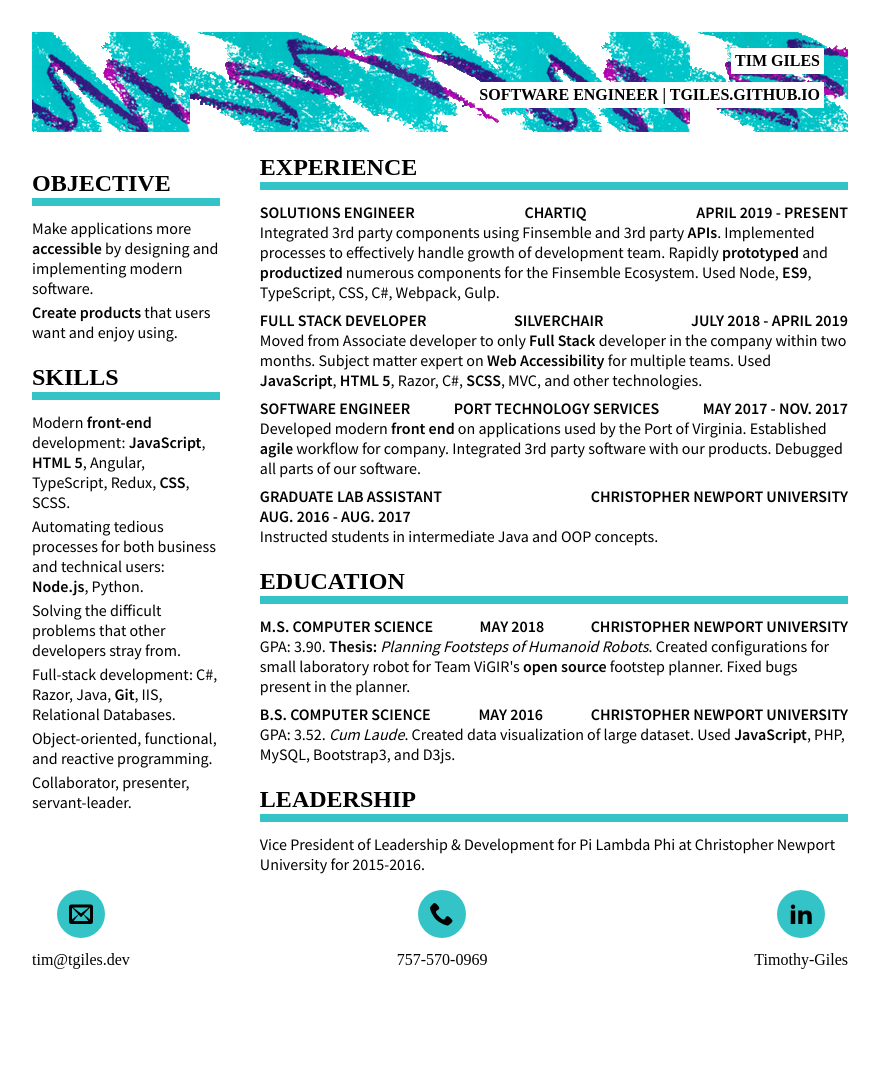
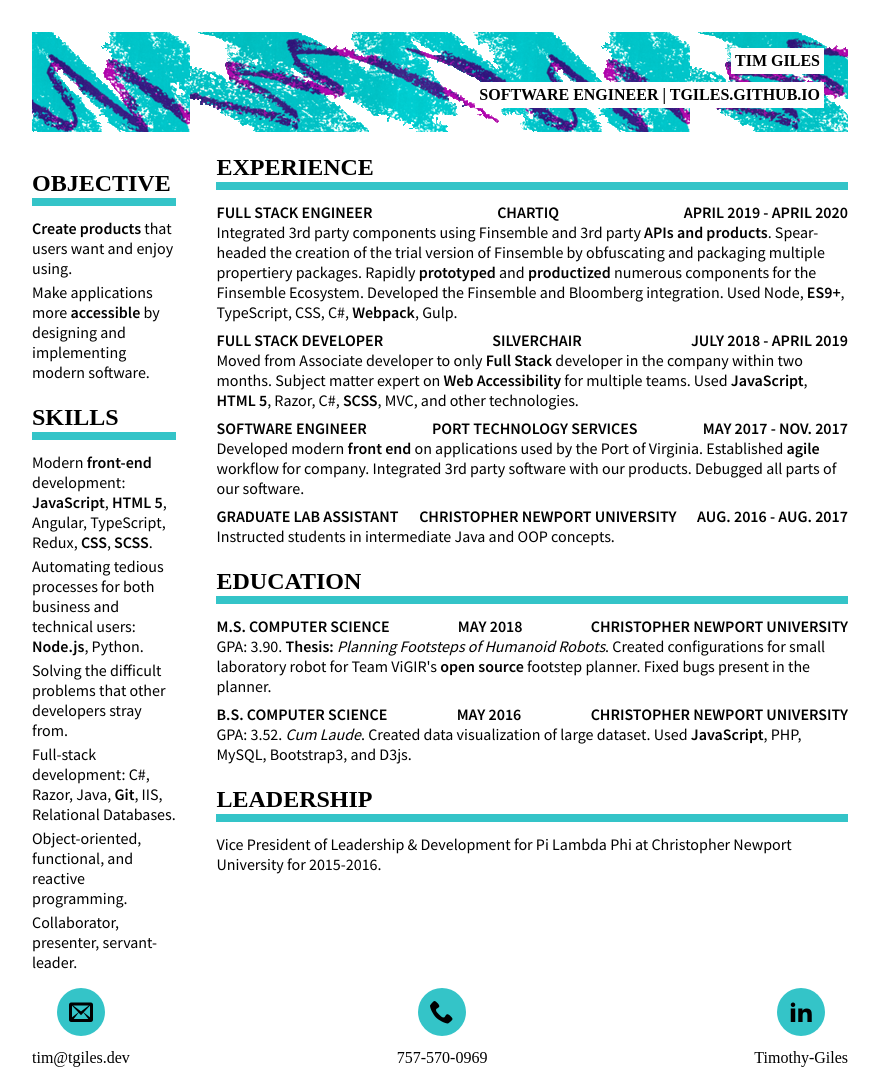
Before and after one commit to TGiles/TGiles.github.io, a website: page web-resume.html in a window 1280 px wide. Shown: the whole page, without its empty margins (200-1079 px from the left). Before the commit the page ends 1002 px from the top, so only its background shows below. Drawn offline with Linux system fonts and the light colour scheme; a small style sheet from the web is missing; files whose address does not match are found by name.

Commit message:
feat: update resume

```diff
--- a/web-resume.html
+++ b/web-resume.html
@@ -39,10 +39,10 @@
                             <h2>Objective</h2>
                             <ul>
                                 <li>
-                                    Make applications more <strong>accessible</strong> by designing and implementing modern software.
+                                    <strong>Create products</strong> that users want and enjoy using.
                                 </li>
                                 <li>
-                                    <strong>Create products</strong> that users want and enjoy using.
+                                    Make applications more <strong>accessible</strong> by designing and implementing modern software.
                                 </li>
                             </ul>
                         </section>
@@ -50,7 +50,7 @@
                             <h2>Skills</h2>
                             <ul>
                                 <li>
-                                    Modern <strong>front-end</strong> development: <strong>JavaScript</strong>, <strong>HTML 5</strong>, Angular, TypeScript, Redux, <strong>CSS</strong>, SCSS.
+                                    Modern <strong>front-end</strong> development: <strong>JavaScript</strong>, <strong>HTML 5</strong>, Angular, TypeScript, Redux, <strong>CSS</strong>, <strong>SCSS</strong>.
                                 </li>
                                 <li>
                                     Automating tedious processes for both business and technical users: <strong>Node.js</strong>, Python.
@@ -75,20 +75,21 @@
                             <h2>Experience</h2>
                             <ul class="experience-list">
                                 <li>
-                                    Solutions Engineer
+                                    Full Stack Engineer
                                 </li>
                                 <li>
                                     ChartIQ
                                 </li>
                                 <li>
-                                    April 2019 - Present
+                                    April 2019 - April 2020
                                 </li>
                             </ul>
                             <div class="experience-blurb">
-                                Integrated 3rd party components using Finsemble and 3rd party <strong>APIs</strong>.
-                                Implemented processes to effectively handle growth of development team.
+                                Integrated 3rd party components using Finsemble and 3rd party <strong>APIs and products</strong>.
+                                Spear-headed the creation of the <a href="https://github.com/ChartIQ/finsemble-eval/">trial version of Finsemble</a> by obfuscating and packaging multiple propertiery packages.
                                 Rapidly <strong>prototyped</strong> and <strong>productized</strong> numerous components for the Finsemble Ecosystem.
-                                Used Node, <strong>ES9</strong>, TypeScript, CSS, C#, Webpack, Gulp.
+                                Developed the <a href="https://blog.chartiq.com/bloomberg-and-finsemble">Finsemble and Bloomberg integration.</a>
+                                Used Node, <strong>ES9+</strong>, TypeScript, CSS, C#, <strong>Webpack</strong>, Gulp.
                             </div>
                             <ul class="experience-list">
                                 <li>
```
